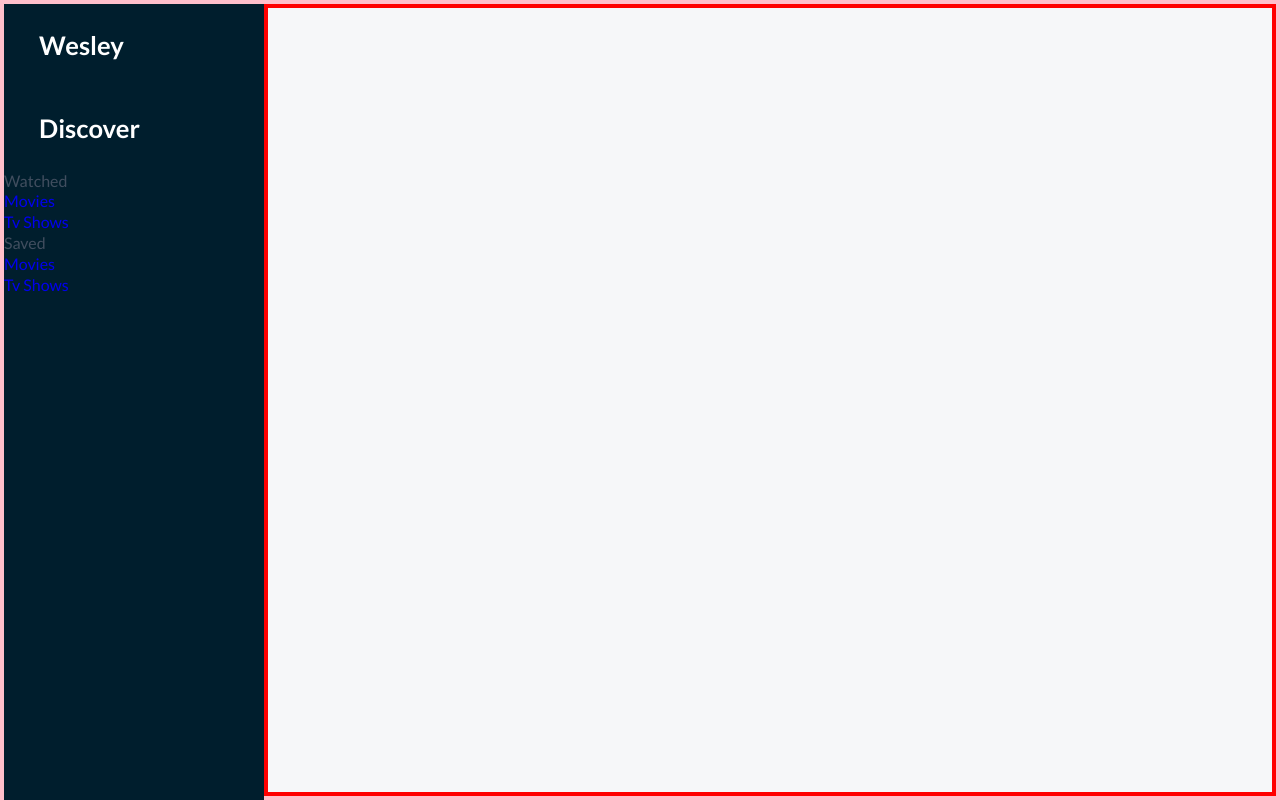
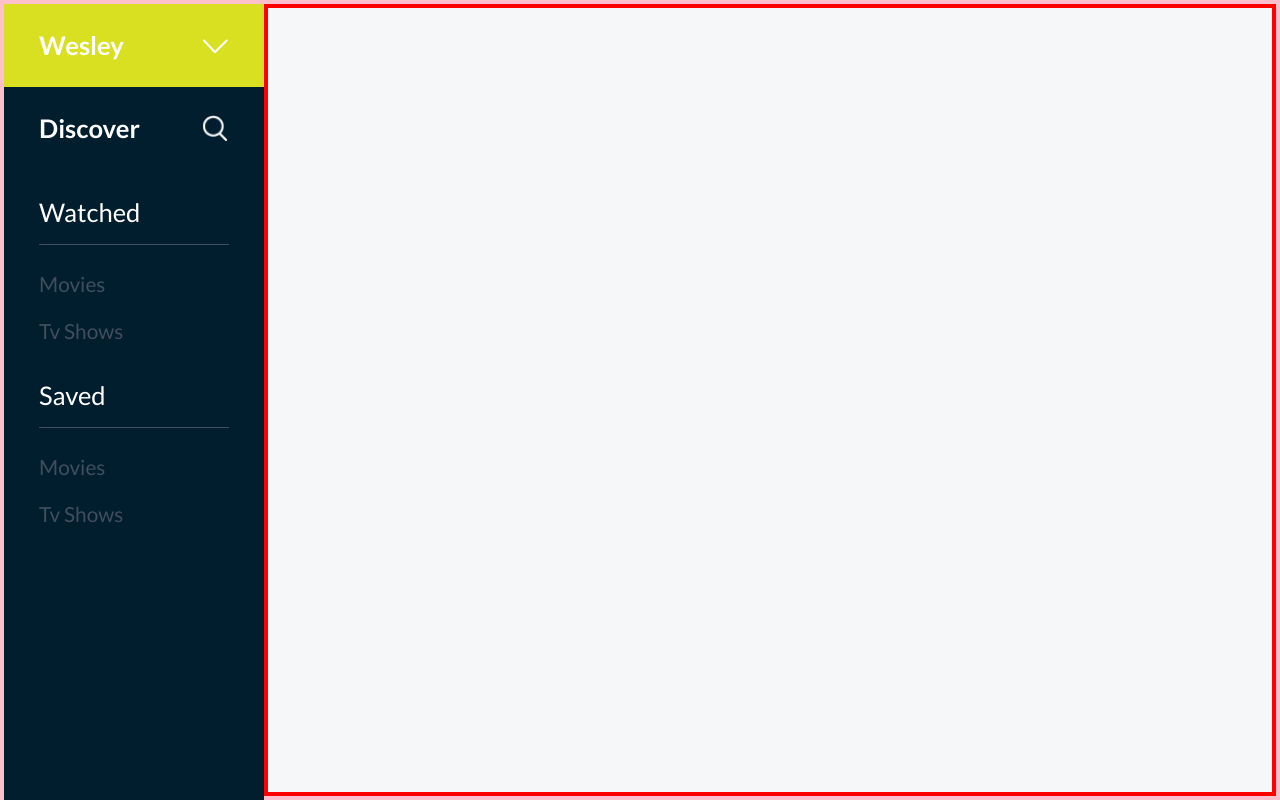
Before and after one commit to chriscodingxyz/Cord-redo, a React (Create React App) app: page / in a window 1280 px wide. Built offline with nearby package versions, Linux system fonts and the light colour scheme.

Commit message:
6. Sidebar components styled

```diff
--- a/src/components/sidenavbar/index.tsx
+++ b/src/components/sidenavbar/index.tsx
@@ -6,16 +6,18 @@ import * as colors from "../../colors";
 import Arrow from "../../images/arrow-icon.png";
 import SearchWhite from "../../images/search-icon-white.png";
 
+interface NavIconProps {
+  arrow?: boolean;
+  search?: boolean;
+}
+
 export default function SideNavBar({
   activeSideBar,
 }: {
   activeSideBar: boolean;
 }) {
-  /* Write the necessary functions to show/hide the side bar on mobile devices */
-
   return (
     <SideNavBarCont activeSideBar={activeSideBar}>
-      {/* Implement a hamburger icon slide in effect for mobile devices */}
       <SideNavMainLink
         className="menu_nav_link main_nav_link"
         to="/"
@@ -89,24 +91,60 @@ const SideNavBarCont = styled.div<{ activeSideBar: boolean }>`
 `;
 
 const SideNavMainLink = styled(Link)`
-  position: relative;
-  display: block;
+  display: flex;
+  justify-content: space-between;
+  align-items: center;
   padding: 25px 35px;
   font-size: 1.6em;
   font-weight: 700;
   color: white;
+  background-color: ${colors.sideNavBar};
+
+  &:hover {
+    background-color: ${colors.sideNavBarHover};
+  }
+  &.active {
+    background-color: ${colors.primaryColor};
+  }
 `;
 
-const NavIcon = styled.div`
-  position: absolute;
-  right: 35px;
-  top: 50%;
+const NavIcon = styled.div<NavIconProps>`
+  width: 29px;
+  height: 29px;
+  background-size: contain;
+  background-repeat: no-repeat;
+  background-position: center;
+  background-image: ${(props) =>
+    props.arrow
+      ? `url(${Arrow})`
+      : props.search
+      ? `url(${SearchWhite})`
+      : "none"};
 `;
 
-const SideNavHeader = styled.div``;
+const SideNavHeader = styled.div`
+  padding: 25px 35px 15px;
+`;
 
-const HeaderText = styled.div``;
+const HeaderText = styled.div`
+  font-size: 1.6em;
+  font-weight: 400;
+  color: white;
+  padding-bottom: 15px;
+  border-bottom: 1px solid ${colors.fontColor};
+`;
 
 const NavLink = styled(Link)`
   display: block;
+  padding: 10px 35px;
+  font-size: 1.3em;
+  color: ${colors.fontColor};
+  text-decoration: none;
+
+  &:hover {
+    background-color: ${colors.sideNavBarHover};
+  }
+  &.active {
+    background-color: ${colors.primaryColor};
+  }
 `;
```
Also changed, not shown: 1 other file (tests, documents, lock files or other folders).
